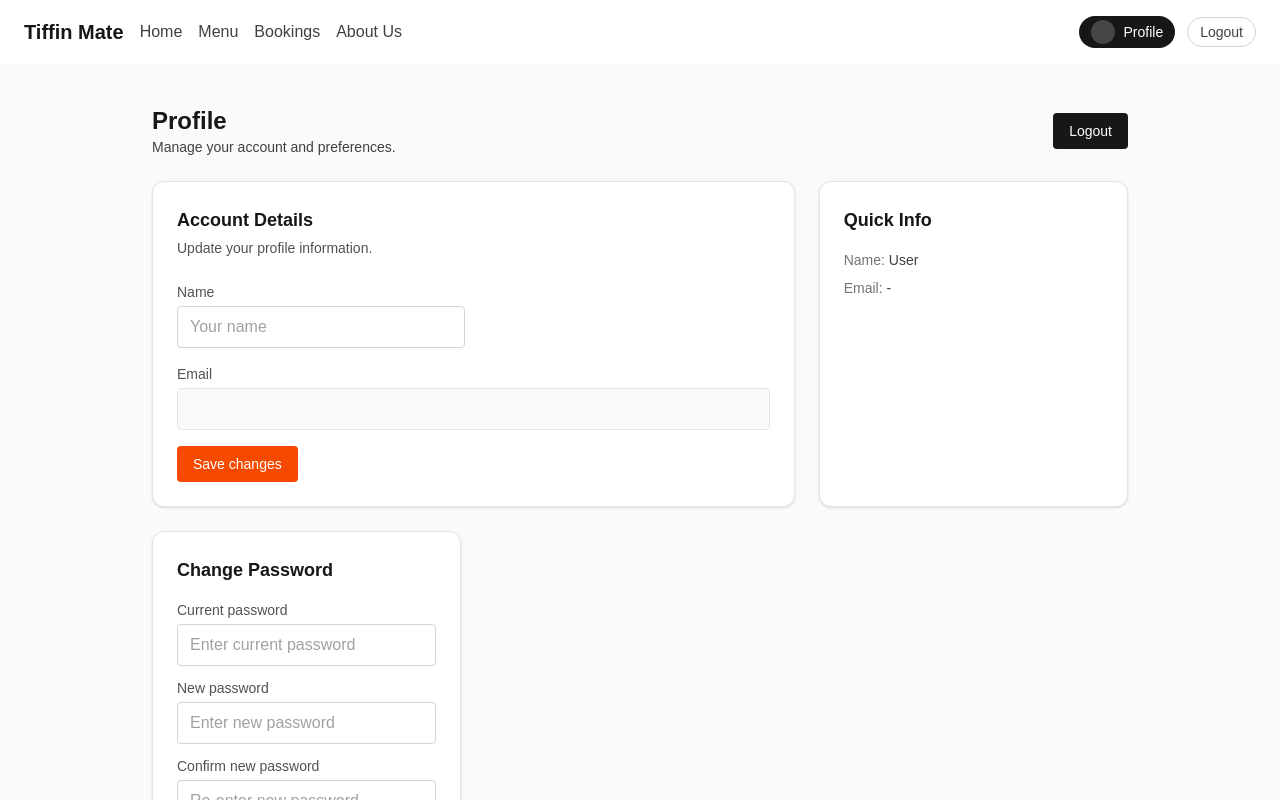
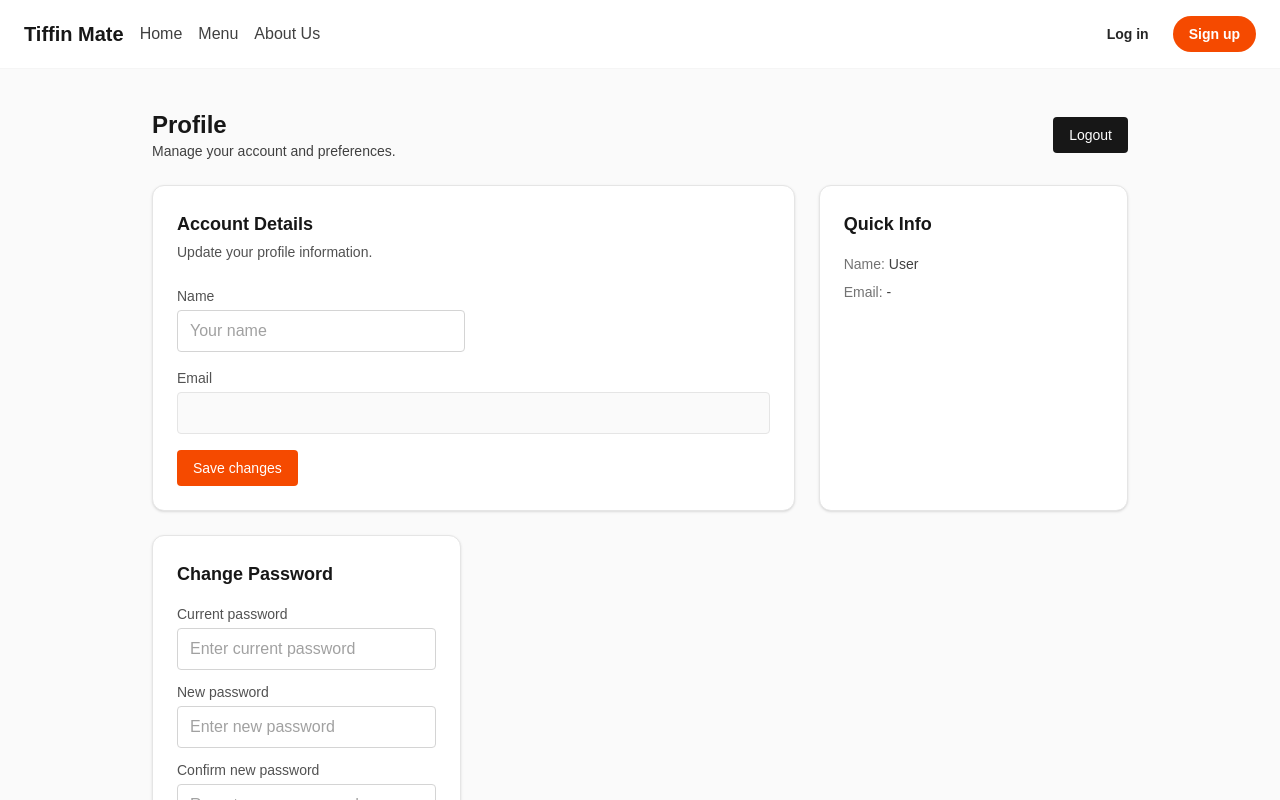
Before and after one commit to Dipenlama/tiffinmate_security, a Next.js app in the folder tiffin-mate/: page /profile in a window 1280 px wide. Shown: the top 800 px of the page. Built offline with nearby package versions, Linux system fonts and the light colour scheme; no server answers.

Commit message:
flow done

```diff
--- a/tiffin-mate/app/(auth)/login/page.tsx
+++ b/tiffin-mate/app/(auth)/login/page.tsx
@@ -5,6 +5,15 @@ import { Mail, Lock, Eye, EyeOff, Utensils, ShieldCheck } from 'lucide-react';
 import { useRouter } from 'next/navigation';
 import { postLogin, postMfaLoginVerify } from '../../../lib/api';
 import { setSessionMarkers } from '../../../lib/session-markers';
+
+type SessionUser = {
+  role?: string;
+  [key: string]: unknown;
+};
+
+function errorMessage(error: unknown, fallback: string): string {
+  return error instanceof Error && error.message ? error.message : fallback;
+}
 
 const LoginPage: React.FC = () => {
   const [showPassword, setShowPassword] = useState(false);
@@ -23,7 +32,7 @@ const LoginPage: React.FC = () => {
 
   const router = useRouter();
 
-  const completeLogin = (userData: any) => {
+  const completeLogin = (userData?: SessionUser | null) => {
     const role = userData?.role || 'user';
     // Non-secret marker cookies for middleware.ts routing only - see
     // lib/session-markers.ts and the comment in middleware.ts for why the
@@ -36,8 +45,19 @@ const LoginPage: React.FC = () => {
     try {
       localStorage.setItem('user', JSON.stringify(userData || {}));
     } catch {}
-    if (role === 'admin') router.push('/admin/dashboard');
-    else router.push('/dashboard');
+    const requestedPath = (() => {
+      if (typeof window === 'undefined') return null;
+      const next = new URLSearchParams(window.location.search).get('next');
+      return next && next.startsWith('/') && !next.startsWith('//') ? next : null;
+    })();
+    if (role === 'admin') {
+      router.replace(requestedPath || '/admin/dashboard');
+    } else if (requestedPath && !requestedPath.startsWith('/admin')) {
+      router.replace(requestedPath);
+    } else {
+      router.replace('/dashboard');
+    }
+    router.refresh();
   };
 
   const handleSubmit = async (e: React.FormEvent) => {
@@ -56,8 +76,8 @@ const LoginPage: React.FC = () => {
         return;
       }
       completeLogin(json?.data);
-    } catch (err: any) {
-      setError(err?.message || 'Login failed');
+    } catch (err: unknown) {
+      setError(errorMessage(err, 'Login failed'));
     } finally {
       setIsSubmitting(false);
     }
@@ -71,8 +91,8 @@ const LoginPage: React.FC = () => {
     try {
       const json = await postMfaLoginVerify(mfaToken, mfaCode);
       completeLogin(json?.data);
-    } catch (err: any) {
-      setError(err?.message || 'Invalid authentication code');
+    } catch (err: unknown) {
+      setError(errorMessage(err, 'Invalid authentication code'));
     } finally {
       setIsSubmitting(false);
     }
--- a/tiffin-mate/app/_components/navbar.tsx
+++ b/tiffin-mate/app/_components/navbar.tsx
@@ -1,13 +1,22 @@
 "use client";
 
+import { useSyncExternalStore } from "react";
 import Link from "next/link";
 import { usePathname, useRouter } from "next/navigation";
 import { postLogout } from "../../lib/api";
-import { clearSessionMarkers } from "../../lib/session-markers";
+import { clearSessionMarkers, hasSessionMarker } from "../../lib/session-markers";
 
 export default function Navbar() {
   const router = useRouter();
   const pathname = usePathname();
+  const isLoggedIn = useSyncExternalStore(
+    (onStoreChange) => {
+      window.addEventListener("auth-state-changed", onStoreChange);
+      return () => window.removeEventListener("auth-state-changed", onStoreChange);
+    },
+    hasSessionMarker,
+    () => false,
+  );
   const hideAuthActions =
     pathname.startsWith("/login") ||
     pathname.startsWith("/register") ||
@@ -22,19 +31,19 @@ export default function Navbar() {
       // clear the cookies via Set-Cookie; the previous client-only
       // document.cookie-clearing approach silently did nothing for these.
       await postLogout();
-    } catch (e) {
+    } catch {
       // Best-effort: even if the request fails, still send the user to
       // /login rather than leaving them on a page that looks logged in.
     }
     clearSessionMarkers();
     try {
       sessionStorage.clear();
-    } catch (e) {}
+    } catch {}
     // Use hard replace to prevent back navigation to protected pages
     try {
       window.location.replace("/login");
       return;
-    } catch (e) {}
+    } catch {}
     router.replace("/login");
     router.refresh();
   };
@@ -46,12 +55,12 @@ export default function Navbar() {
           <nav aria-label="Main navigation" className="hidden md:flex gap-4 text-neutral-700">
             <Link href="/" className="hover:text-neutral-900">Home</Link>
             <Link href="/menu" className="hover:text-neutral-900">Menu</Link>
-            <Link href="/bookings" className="hover:text-neutral-900">Bookings</Link>
+            {isLoggedIn && <Link href="/bookings" className="hover:text-neutral-900">Bookings</Link>}
             <Link href="/about" className="hover:text-neutral-900">About Us</Link>
           </nav>
         </div>
 
-        {!hideAuthActions && (
+        {!hideAuthActions && isLoggedIn && (
           <div className="flex items-center gap-3">
             <Link
               href="/profile"
@@ -68,6 +77,23 @@ export default function Navbar() {
             </button>
           </div>
         )}
+
+        {!hideAuthActions && !isLoggedIn && (
+          <div className="flex items-center gap-2">
+            <Link
+              href="/login"
+              className="px-4 py-2 rounded-full text-sm font-semibold text-neutral-800 hover:bg-neutral-100"
+            >
+              Log in
+            </Link>
+            <Link
+              href="/register"
+              className="px-4 py-2 rounded-full bg-orange-600 text-sm font-semibold text-white hover:bg-orange-700"
+            >
+              Sign up
+            </Link>
+          </div>
+        )}
       </div>
     </header>
   );
--- a/tiffin-mate/app/layout.tsx
+++ b/tiffin-mate/app/layout.tsx
@@ -15,14 +15,14 @@ const geistMono = Geist_Mono({
 });
 
 export const metadata: Metadata = {
-  title: "Create Next App",
-  description: "Generated by create next app",
+  title: "Tiffin Mate",
+  description: "Fresh home-style meals delivered on your schedule.",
 };
 
 export default function RootLayout({ children }: { children: React.ReactNode }) {
   return (
     <html>
-      <body>
+      <body className={`${geistSans.variable} ${geistMono.variable}`}>
         <Navbar />
         <CartProvider>
           {children}
--- a/tiffin-mate/lib/session-markers.ts
+++ b/tiffin-mate/lib/session-markers.ts
@@ -10,12 +10,14 @@ export function setSessionMarkers(role: string) {
   if (typeof document === 'undefined') return;
   document.cookie = `logged_in=1; path=/; max-age=${MARKER_MAX_AGE}; SameSite=Lax`;
   document.cookie = `role=${role}; path=/; max-age=${MARKER_MAX_AGE}; SameSite=Lax`;
+  window.dispatchEvent(new Event('auth-state-changed'));
 }
 
 export function clearSessionMarkers() {
   if (typeof document === 'undefined') return;
   document.cookie = 'logged_in=; path=/; max-age=0';
   document.cookie = 'role=; path=/; max-age=0';
+  window.dispatchEvent(new Event('auth-state-changed'));
 }
 
 // Client components use this to decide whether to bother rendering/fetching
--- a/tiffin-mate/middleware.ts
+++ b/tiffin-mate/middleware.ts
@@ -1,12 +1,18 @@
 import { NextResponse } from 'next/server';
 import type { NextRequest } from 'next/server';
 
-// Paths that do not require authentication
+// Routes that anyone can visit, including the landing page and menu browsing.
 const PUBLIC_PATHS = [
+  '/',
   '/login',
   '/register',
   '/forgot-password',
   '/reset-password',
+  '/menu',
+  '/about',
+  '/browse',
+  '/browseMenu',
+  '/packages',
   '/api',
   '/_next',
   '/assets',
@@ -15,11 +21,34 @@ const PUBLIC_PATHS = [
   '/manifest.json',
 ];
 
+// Only account, ordering, and administration routes require a session.
+const PROTECTED_PATHS = [
+  '/dashboard',
+  '/bookings',
+  '/checkout',
+  '/orders',
+  '/profile',
+  '/admin',
+];
+
 export function middleware(request: NextRequest) {
   const { pathname } = request.nextUrl;
 
-  // Allow public and static assets
+  // Booking confirmation creates/uses private booking data even though the
+  // package catalogue itself is public.
+  const isProtectedConfirmation = pathname.startsWith('/packages/confirm');
+
+  // Allow the landing page, public content, auth pages, and static assets.
   if (PUBLIC_PATHS.some((p) => pathname === p || pathname.startsWith(`${p}/`))) {
+    if (!isProtectedConfirmation) return NextResponse.next();
+  }
+
+  const isProtected =
+    isProtectedConfirmation ||
+    PROTECTED_PATHS.some((p) => pathname === p || pathname.startsWith(`${p}/`));
+
+  // Unknown/non-sensitive routes can render normally (including Next's 404).
+  if (!isProtected) {
     return NextResponse.next();
   }
 
@@ -39,17 +68,6 @@ export function middleware(request: NextRequest) {
   // immediately 401s on its first API call, nothing more.
   const token = request.cookies.get('logged_in')?.value;
   const role = request.cookies.get('role')?.value;
-
-  // Root route: send admins to admin dashboard, others to dashboard, unauthenticated to login
-  if (pathname === '/') {
-    const url = request.nextUrl.clone();
-    if (token) {
-      url.pathname = role === 'admin' ? '/admin/dashboard' : '/dashboard';
-    } else {
-      url.pathname = '/login';
-    }
-    return NextResponse.redirect(url);
-  }
 
   // Protected routes: redirect to login when no token
   if (!token) {
```
